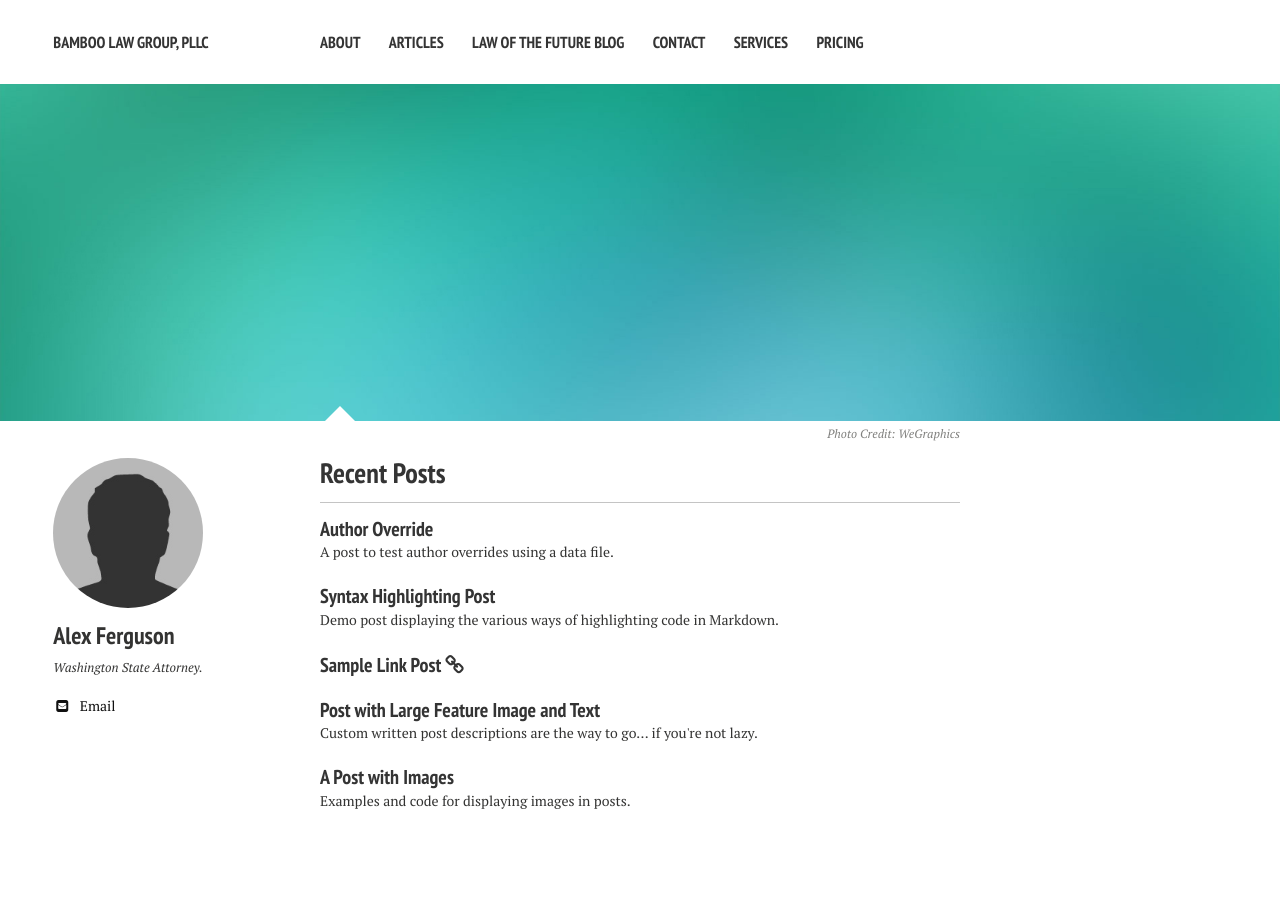
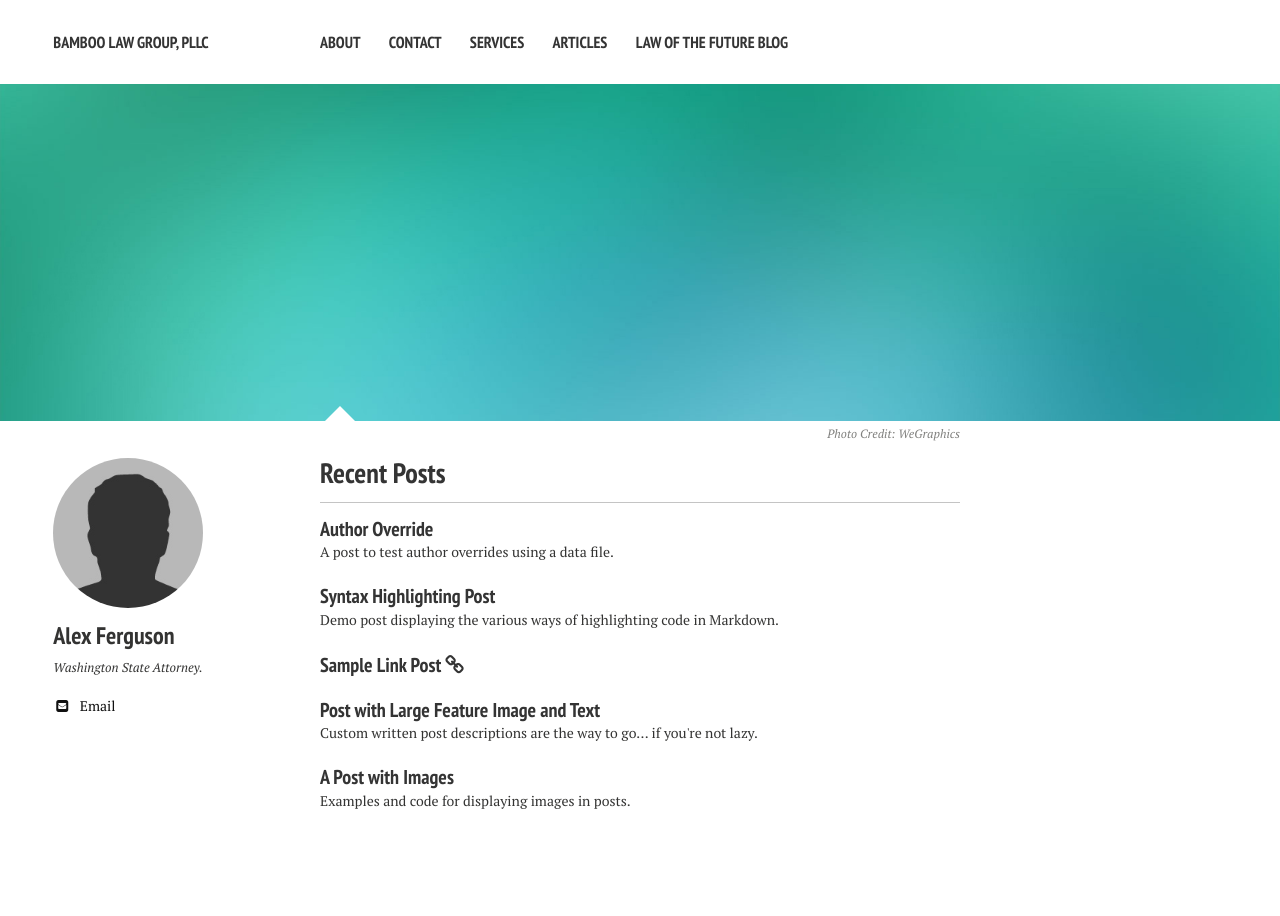
Before and after one commit to nerdyfergy/blg-site-mm3, a Jekyll site: the page built from index.md, in a window 1280 px wide. Built offline with Jekyll 4.4.1, drawn with Linux system fonts in a browser that asks for light colours; nearby versions of some CDN libraries; part of the change alters nothing that is shown.

Commit message:
Update navigation.yml

```diff
--- a/_data/navigation.yml
+++ b/_data/navigation.yml
@@ -2,12 +2,6 @@
 
 - title: About
   url: /about/
-
-- title: Articles
-  url: /articles/
-
-- title: Law of the Future Blog
-  url: /future-law/
 
 - title: Contact
   url: /contact/
@@ -15,5 +9,8 @@
 - title: Services
   url: /services/
 
-- title: Pricing
-  url: /pricing/
+- title: Articles
+  url: /articles/
+
+- title: Law of the Future Blog
+  url: /future-law/
```
